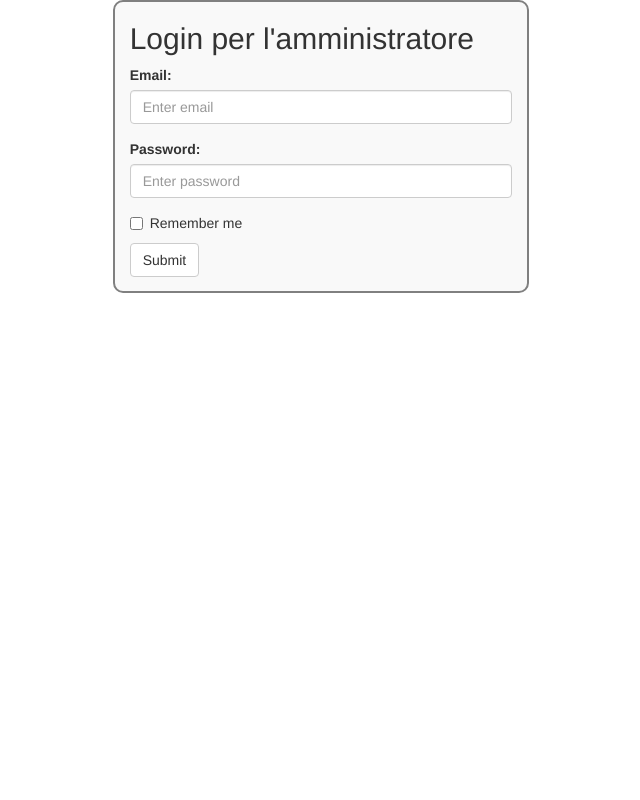
After one commit to Endex761/ecommerce, a PHP site: page /admin.php in a window 1280 px wide. The commit adds this page. Shown: the whole page, without its empty margins (319-959 px from the left). Run offline with PHP 8.4, Linux system fonts and the light colour scheme; some libraries are stand-ins or nearby versions.

Commit message:
Creato admin.php
Creata pagina admin.php che viene usata dall'admin per effetturare il
login

```diff
--- /dev/null
+++ b/admin.php
@@ -0,0 +1,41 @@
+<?php
+  include "libreria.php";
+ ?>
+<!--Pagina login per l'admin -->
+<html>
+<head>
+  <title>Login per l'amministratore</title>
+  <meta charset="utf-8">
+  <meta name="viewport" content="width=device-width, initial-scale=1">
+  <link rel="stylesheet"
+  <?php include_bootstrap(); ?>
+</head>
+<body>
+  <div class = "container-fluid col-xs-12">
+
+    <div class = "col-md-4 col-md-offset-4 col-sm-6 col-sm-offset-3 col-xs-12" style="border: 2px solid grey; border-radius:10px; background:#F9F9F9;">
+
+  <h2>Login per l'amministratore</h2>
+  <form action="/action_page.php">
+
+    <div class="form-group">
+      <label for="email">Email:</label>
+      <input type="email" class="form-control" id="email" placeholder="Enter email" name="email">
+    </div>
+
+    <div class="form-group">
+      <label for="pwd">Password:</label>
+      <input type="password" class="form-control" id="pwd" placeholder="Enter password" name="pwd">
+    </div>
+
+    <div class="checkbox">
+      <label><input type="checkbox" name="remember"> Remember me</label>
+    </div>
+
+    <button type="submit" class="btn btn-default">Submit</button>
+  </form>
+  </div>
+</div>
+
+</body>
+</html>
--- a/design.php
+++ b/design.php
@@ -3,7 +3,6 @@
   /* design.php created by Simon Pietro 27/11/2017-00:09 */
   // Questo file contiene funzioni in php per la creazione di parti
   // grafiche per il sito come title, footer, navbar ecc
-
 
 
   function draw_prodotto($id_prodotto, $nome_prodotto, $descrizione, $prezzo, $disponibilita, $foto)
--- a/login.php
+++ b/login.php
@@ -15,7 +15,7 @@
   <body>
 
     <section >
-      <div class="container-fluid col-lg-12 col-md-12 col-sm-12 col-xs-12">
+      <div class="container-fluid  col-xs-12">
 
 
         <div class="col-sm-2 col-sm-offset-5 col-xs-6 col-xs-offset-3 img-center">
```
Also changed, not shown: prodotti.php (+10 -48 lines), shop.php (+4 -5 lines).
